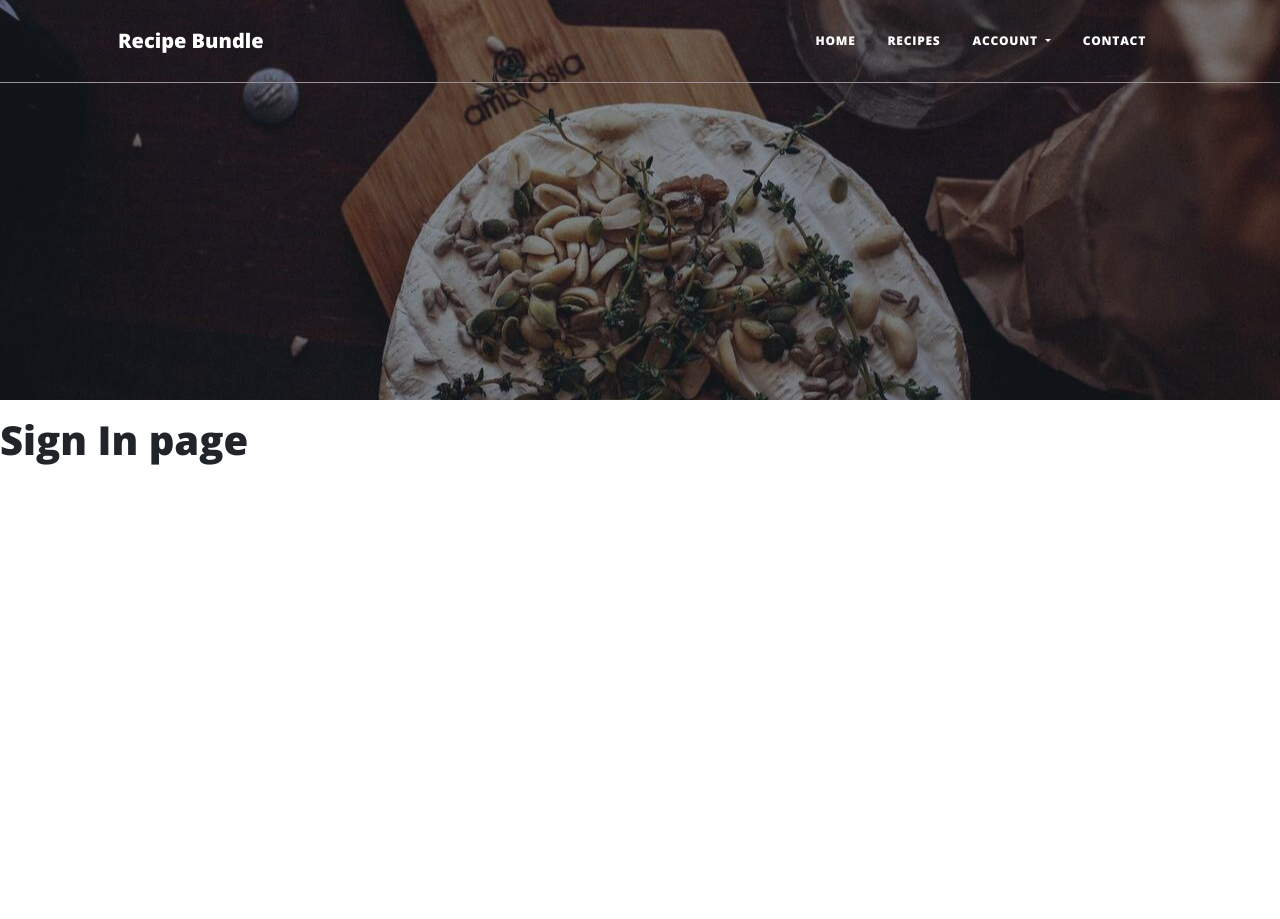
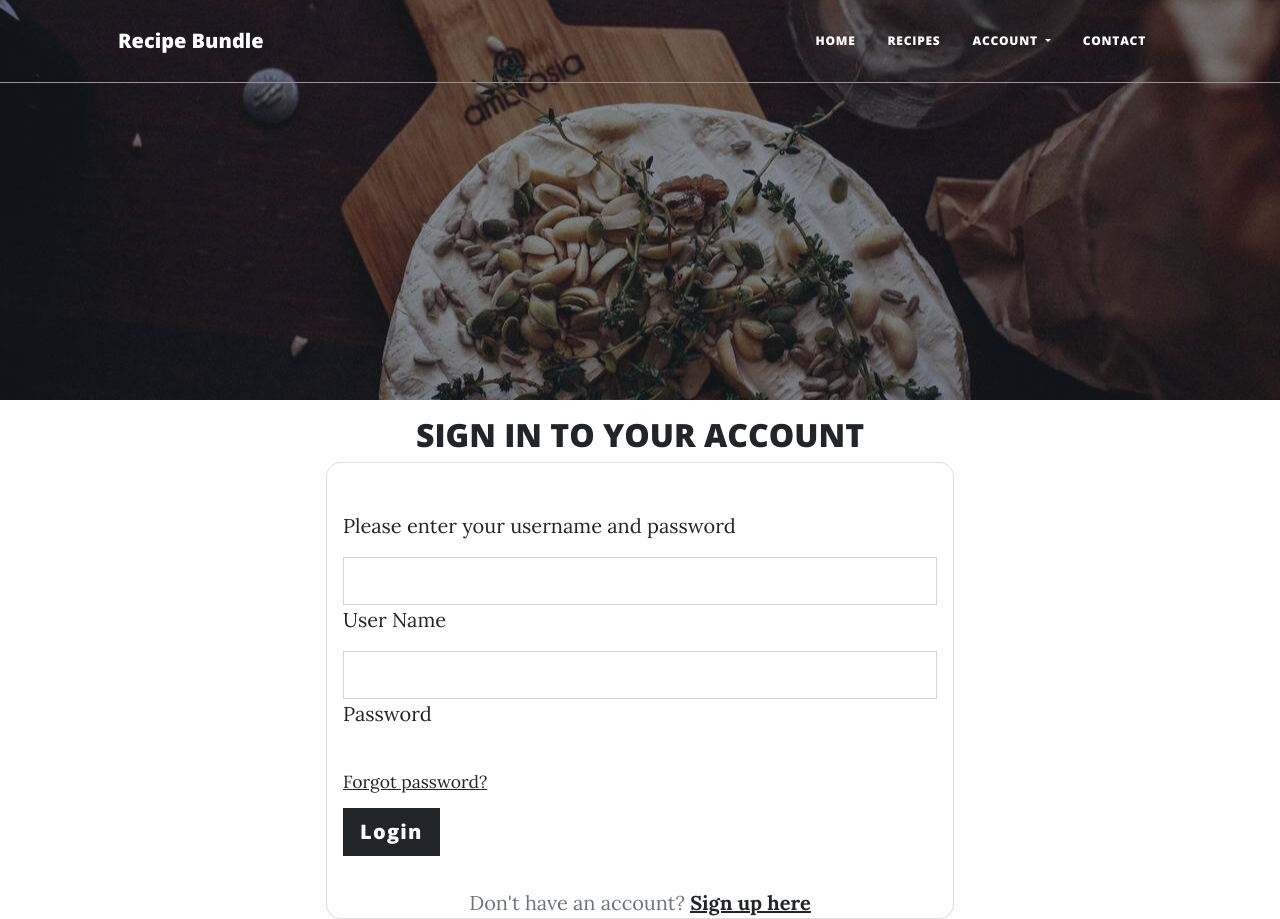
Before and after one commit to ElrieM/MS3-RecipeBundle, a Flask app: page /signin in a window 1280 px wide. Before the commit the page ends 465 px from the top, so only its background shows below. Run offline with Flask 2, Linux system fonts and the light colour scheme; some libraries are stand-ins or nearby versions.

Commit message:
feat: add sign in form to Sign In page

```diff
--- a/app.py
+++ b/app.py
@@ -64,6 +64,27 @@ def register():
 
 @app.route("/signin", methods=["GET", "POST"])
 def signin():
+    if request.method == "POST":
+        # searches username in db
+        user_exists = mongo.db.users.find_one(
+            {"username": request.form.get("username")})
+
+        if user_exists:
+            # Checks password agrees to saved in db before allowing access
+            if check_password_hash(
+                    user_exists["password"], request.form.get("password")):
+                session["user"] = request.form.get("username")
+                flash("Welcome, {}".format(request.form.get("username")))
+            else:
+                # Message if password incorrect
+                flash("Credentials do not match, please try again")
+                return redirect(url_for("signin"))
+
+        else:
+            # Message if username not found
+            flash("Credentials do not match, please try again")
+            return redirect(url_for("signin"))
+
     return render_template("signin.html")
 
 
--- a/templates/register.html
+++ b/templates/register.html
@@ -51,7 +51,7 @@
                     <!-- Sign in instead -->
                     <p class="text-center text-muted mt-3 mb-0">
                         Already have an account?
-                        <a href="#!" class="fw-bold text-body">
+                        <a href="{{ url_for('signin') }}" class="fw-bold text-body">
                             <u>Sign in here</u>
                         </a>
                     </p>
--- a/templates/signin.html
+++ b/templates/signin.html
@@ -1,6 +1,42 @@
 {% extends "base.html" %}
 {% block content %}
 
-    <h1>Sign In page</h1>
+<h2 class="text-uppercase text-center">Sign In to Your Account</h2>
+
+<!-- Login page adapated from https://mdbootstrap.com/docs/standard/extended/login/ -->
+<div class="row d-flex justify-content-center align-items-center">
+  <div class="col-12 col-md-9 col-lg-7 col-xl-6">
+    <div class="card" style="border-radius: 15px;">
+      <div class="card-body p-3">
+        <p class="mb-3">Please enter your username and password</p>
+        <!-- User name -->
+        <div class="form-outline mb-2">
+          <input type="text" id="username" name="username" minlength="5" maxlength="15" pattern="^[a-zA-Z0-9]{5,15}$"
+            class="form-control form-control-lg" required />
+          <label class="form-label" for="username">User Name</label>
+        </div>
+        <!-- Password -->
+        <div class="form-outline mb-2">
+          <input type="password" id="password" name="password" minlength="5" maxlength="15"
+            pattern="^[a-zA-Z0-9]{5,15}$" class="form-control form-control-lg" required />
+          <label class="form-label" for="password">Password</label>
+        </div>
+
+        <p class="small mb-2 pb-lg-1"><a class="" href="#!">Forgot password?</a></p>
+        <!-- Submit button -->
+        <button type="submit" class="btn btn-dark btn-lg">
+          Login
+        </button>
+      </div>
+      <!-- Sign up for new account -->
+      <p class="text-center text-muted mt-3 mb-0">
+        Don't have an account?
+        <a href="{{ url_for('register') }}" class="fw-bold text-body">
+          <u>Sign up here</u>
+        </a>
+      </p>
+    </div>
+  </div>
+</div>
 
 {% endblock %}
```
